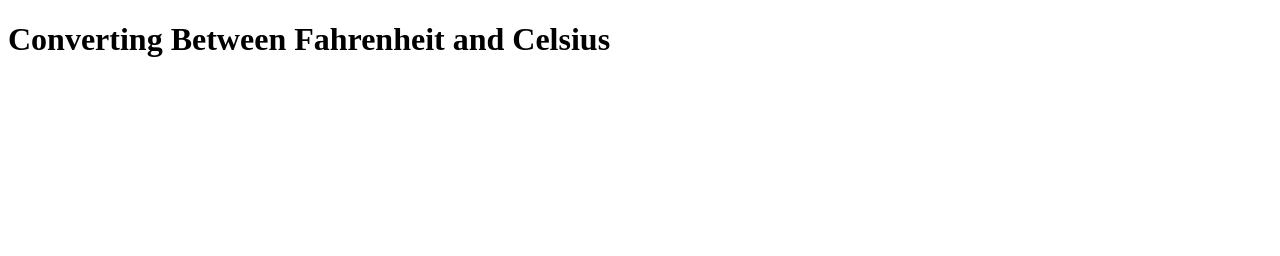
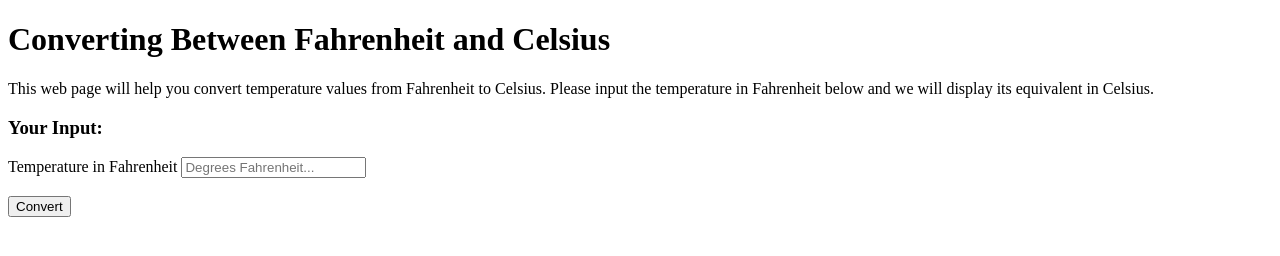
Before and after one commit to ICS2O-Programming-MariaG/Unit3-04-HTML-FahrenheitCelsius, a plain HTML site: page index.html in a window 1280 px wide. Drawn offline with Linux system fonts and the light colour scheme.

Commit message:
Added form for user input

```diff
--- a/index.html
+++ b/index.html
@@ -18,6 +18,17 @@
     <title>Converting Between Fahrenheit and Celsius - Maria Goemans</title>
   </head>
   <body>
+    <!-- Link to JS file -->
+    <script src="./js/script.js"></script>
     <h1>Converting Between Fahrenheit and Celsius</h1>
+    <p>This web page will help you convert temperature values from Fahrenheit to Celsius. Please input the temperature in Fahrenheit below and we will display its equivalent in Celsius.</p>
+    <h3>Your Input:</h3>
+    <form action="javascript:temperatureEntered()">
+      <label for="fahrenheit">Temperature in Fahrenheit</label>
+      <input type="number" step="0.01" id="temp" placeholder="Degrees Fahrenheit..."><br><br>
+      <input type="submit" value="Convert">
+    </form>
+    <div id="results">
+    </div>
   </body>
 </html>
--- /dev/null
+++ b/js/script.js
@@ -0,0 +1,5 @@
+// Copyright (c) 2022 Maria Goemans All rights reserved
+//
+// Created by: Maria G
+// Created on: April 19, 2022
+// This file contains the JS functions for index.html
```
